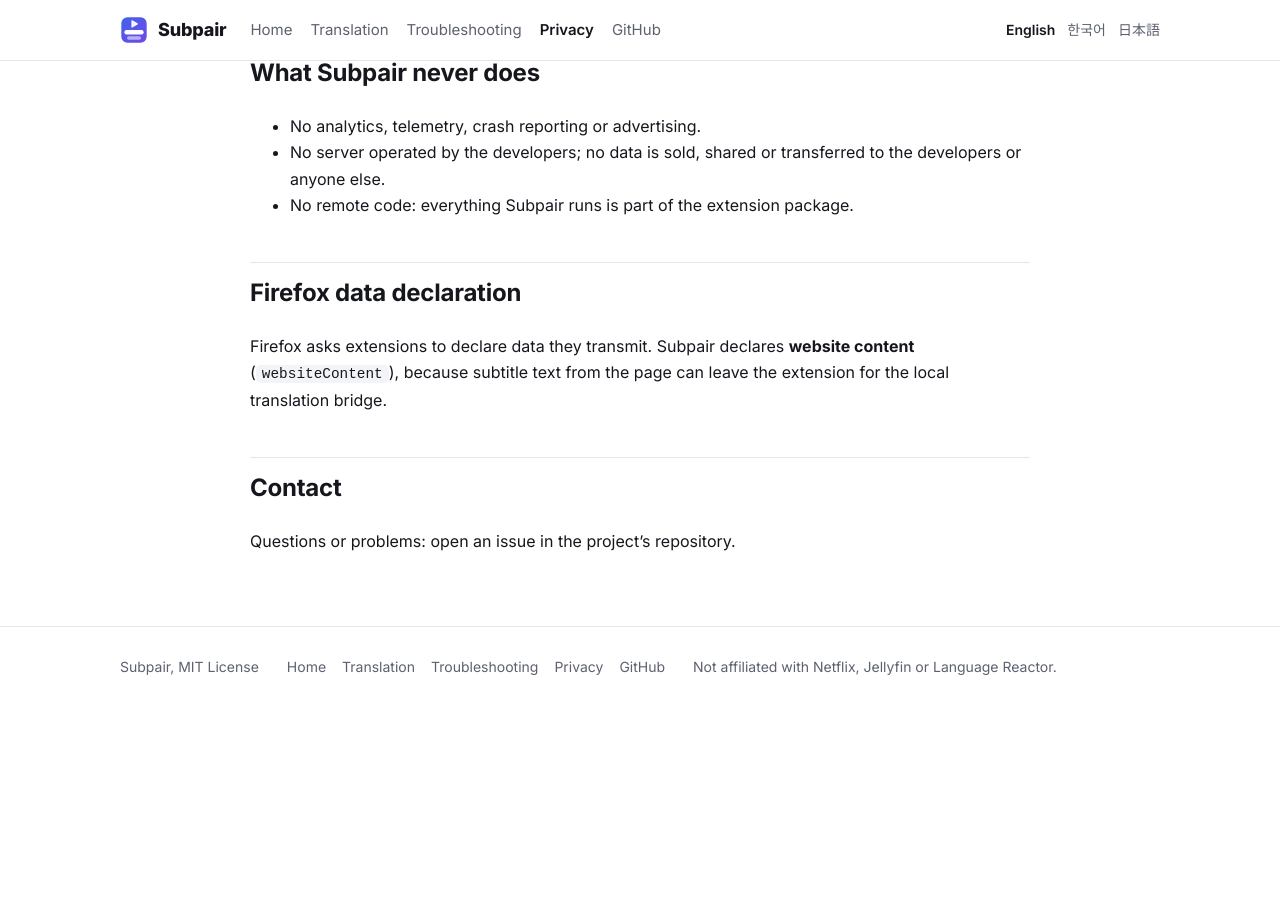
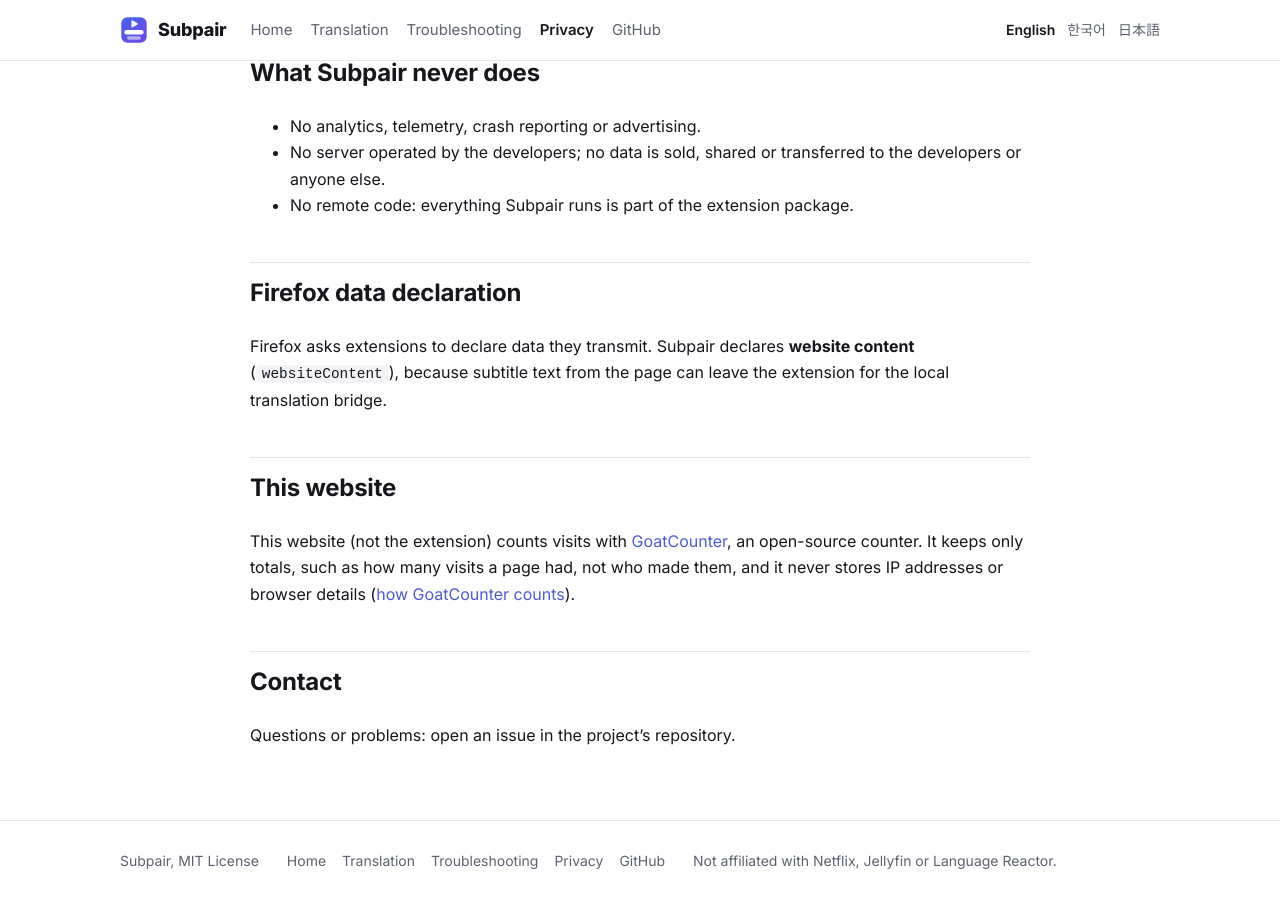
Before and after one commit to wonjoonSeol-WS/subpair, a Jekyll site: the page built from docs/privacy.md, in a window 1280 px wide and 900 px high, scrolled down 1515 px. Built offline with Jekyll 4.4.1, drawn with Linux system fonts in a browser that asks for light colours; before the commit the page ends 2221 px from its top, so only the background shows below that.

Commit message:
Website: count visits with GoatCounter; the privacy pages say what it keeps

```diff
--- a/docs/_config.yml
+++ b/docs/_config.yml
@@ -8,6 +8,8 @@
 firefox_store_url: https://addons.mozilla.org/firefox/addon/subpair/
 stores_in_review: true
 releases_url: https://github.com/wonjoonSeol-WS/subpair/releases/latest
+# GoatCounter site code (the name before .goatcounter.com) for counting visits to these pages; empty means no counter.
+goatcounter: subpair
 markdown: kramdown
 kramdown:
   input: GFM
--- a/docs/_layouts/default.html
+++ b/docs/_layouts/default.html
@@ -16,6 +16,7 @@
   {% if page.lang == 'ko' %}<link rel="stylesheet" href="https://cdn.jsdelivr.net/gh/orioncactus/pretendard@v1.3.9/dist/web/variable/pretendardvariable-dynamic-subset.min.css">{% endif %}
   {% if page.lang == 'ja' %}<link rel="stylesheet" href="https://fonts.googleapis.com/css2?family=Noto+Sans+JP:wght@400;500;700;800&display=swap">{% endif %}
   <link rel="stylesheet" href="{{ '/assets/style.css' | relative_url }}?v={{ site.time | date: '%s' }}">
+  {% if site.goatcounter != "" %}<script data-goatcounter="https://{{ site.goatcounter }}.goatcounter.com/count" async src="//gc.zgo.at/count.js"></script>{% endif %}
 </head>
 <body{% if page.home %} class="home"{% endif %}>
   {% assign versions = site.pages | where: "ref", page.ref | sort: "lang_order" %}
--- a/docs/privacy.md
+++ b/docs/privacy.md
@@ -66,6 +66,12 @@
 Firefox asks extensions to declare data they transmit. Subpair declares **website content** (`websiteContent`), because
 subtitle text from the page can leave the extension for the local translation bridge.
 
+## This website
+
+This website (not the extension) counts visits with [GoatCounter](https://www.goatcounter.com/), an open-source
+counter. It keeps only totals, such as how many visits a page had, not who made them, and it never stores IP addresses
+or browser details ([how GoatCounter counts](https://www.goatcounter.com/help/sessions)).
+
 ## Contact
 
 Questions or problems: open an issue in the project's repository.
```
Also changed, not shown: docs/ja/privacy.md (+4 -0 lines), docs/ko/privacy.md (+6 -0 lines).
